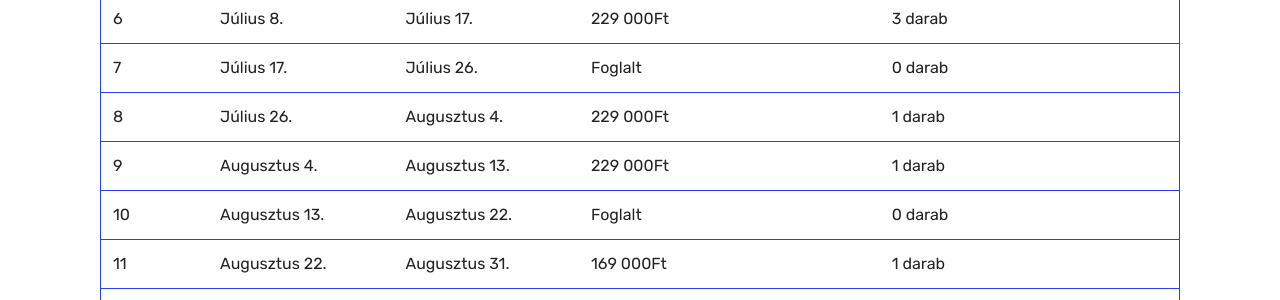
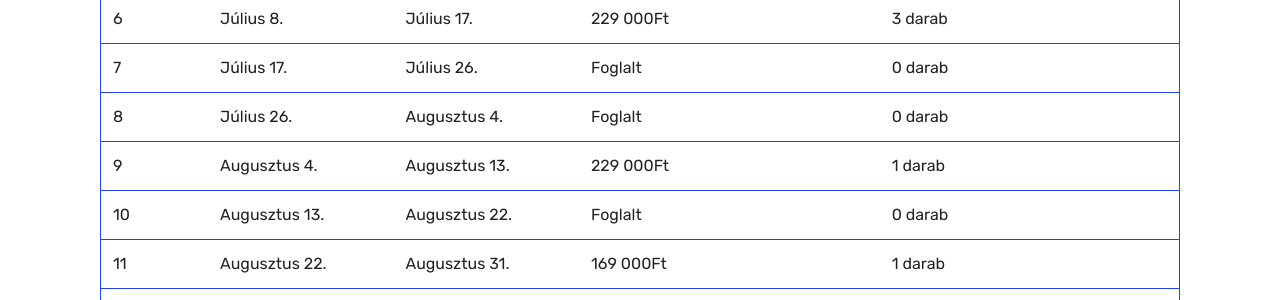
Before and after one commit to marklaszlo9/korinos_new, a Jekyll site: the page built from arak.html, in a window 1280 px wide and 900 px high, scrolled down 319 px. Shown: the part 153-453 px from the top of the window. Built offline with Jekyll 4.4.1, drawn with Linux system fonts in a browser that asks for light colours.

Commit message:
8-as foglalt

```diff
--- a/arak.html
+++ b/arak.html
@@ -65,7 +65,7 @@ title:  "Korinos.hu - Árak"
               <td class="body-item mbr-fonts-style display-7">5</td><td class="body-item mbr-fonts-style display-7">Június 29.</td><td class="body-item mbr-fonts-style display-7">Július 8.</td><td class="body-item mbr-fonts-style display-7">199 000Ft</td><td class="body-item mbr-fonts-style display-7">3 darab</td></tr><tr>
               <td class="body-item mbr-fonts-style display-7">6</td><td class="body-item mbr-fonts-style display-7">Július 8.</td><td class="body-item mbr-fonts-style display-7">Július 17.</td><td class="body-item mbr-fonts-style display-7">229 000Ft</td><td class="body-item mbr-fonts-style display-7">3 darab</td></tr><tr>
               <td class="body-item mbr-fonts-style display-7">7</td><td class="body-item mbr-fonts-style display-7">Július 17.</td><td class="body-item mbr-fonts-style display-7">Július 26.</td><td class="body-item mbr-fonts-style display-7">Foglalt</td><td class="body-item mbr-fonts-style display-7">0 darab</td></tr><tr>
-              <td class="body-item mbr-fonts-style display-7">8</td><td class="body-item mbr-fonts-style display-7">Július 26.</td><td class="body-item mbr-fonts-style display-7">Augusztus 4.</td><td class="body-item mbr-fonts-style display-7">229 000Ft</td><td class="body-item mbr-fonts-style display-7">1 darab</td></tr><tr>
+              <td class="body-item mbr-fonts-style display-7">8</td><td class="body-item mbr-fonts-style display-7">Július 26.</td><td class="body-item mbr-fonts-style display-7">Augusztus 4.</td><td class="body-item mbr-fonts-style display-7">Foglalt</td><td class="body-item mbr-fonts-style display-7">0 darab</td></tr><tr>
               <td class="body-item mbr-fonts-style display-7">9</td><td class="body-item mbr-fonts-style display-7">Augusztus 4.</td><td class="body-item mbr-fonts-style display-7">Augusztus 13.</td><td class="body-item mbr-fonts-style display-7">229 000Ft</td><td class="body-item mbr-fonts-style display-7">1 darab</td></tr><tr>
               <td class="body-item mbr-fonts-style display-7">10</td><td class="body-item mbr-fonts-style display-7">Augusztus 13.</td><td class="body-item mbr-fonts-style display-7">Augusztus 22.</td><td class="body-item mbr-fonts-style display-7">Foglalt</td><td class="body-item mbr-fonts-style display-7">0 darab</td></tr><tr>
               <td class="body-item mbr-fonts-style display-7">11</td><td class="body-item mbr-fonts-style display-7">Augusztus 22.</td><td class="body-item mbr-fonts-style display-7">Augusztus 31.</td><td class="body-item mbr-fonts-style display-7">169 000Ft</td><td class="body-item mbr-fonts-style display-7">1 darab</td></tr><tr>
```
